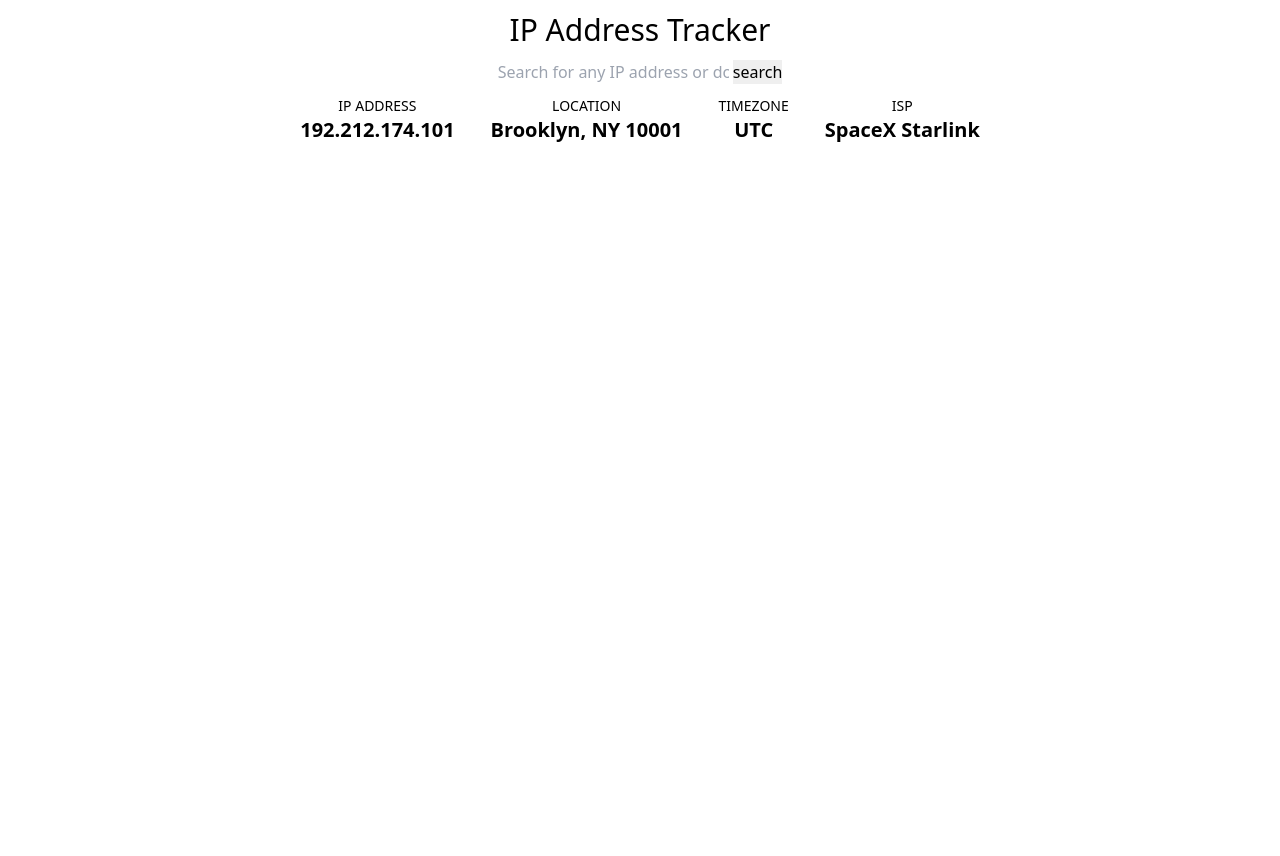
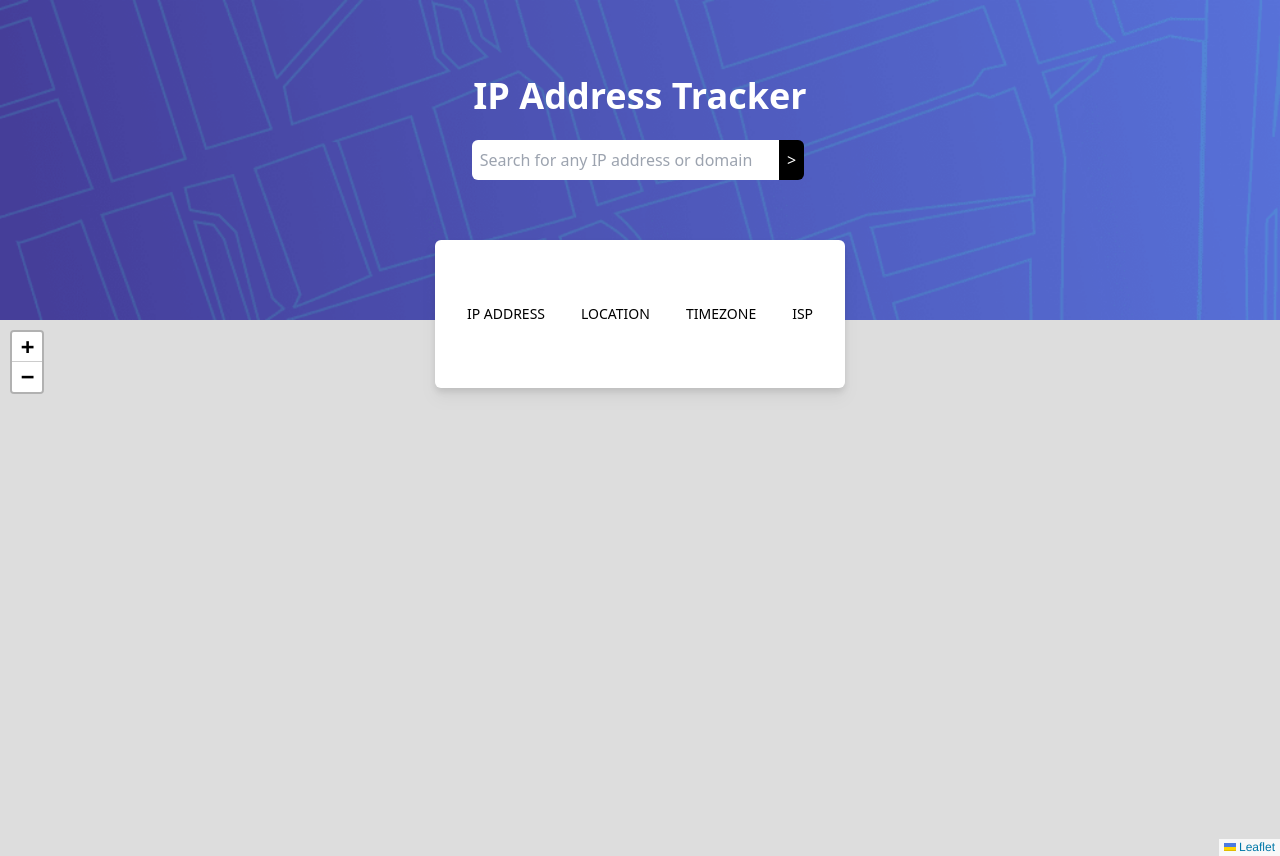
Before and after one commit to DavidSwanberg/ip-address-tracker, a website built with Vite: page index.html in a window 1280 px wide. Before the commit the page ends 800 px from the top, so only its background shows below. Built offline with nearby package versions, Linux system fonts and the light colour scheme; no server answers.

Commit message:
[add] more styling updates

```diff
--- a/index.html
+++ b/index.html
@@ -12,33 +12,39 @@
 
   <title>Frontend Mentor | IP Address Tracker</title>
 </head>
-<body class="text-center">
-  <h1 class="my-3 text-3xl">IP Address Tracker</h1>
-  <form class="my-3">
-    <input type="text" placeholder="Search for any IP address or domain">
-    <input type="submit" value="search">
+<body class="h-screen text-center">
+  <div class="relative pt-5 bg-cover h-1/3 md:pt-16 md:h-80 bg-hero-pattern">
+    <h1 class="my-3 text-3xl font-bold text-white md:text-4xl">IP Address Tracker</h1>
+    <div class="flex">
+      <form class="justify-center p-0 m-auto sm:my-3 md:w-96" id="form">
+        <input type="text" placeholder="Search for any IP address or domain" id="input" class="w-4/5 p-2 m-0 rounded-l-md">
+        <input type="submit" value=">" class="p-2 m-0 text-white transform -translate-x-1 bg-black rounded-r-md hover:text-blue-500">
       </form>
+    </div>
+  </div>
 
-  <div class="mx-auto w-max md:flex md:space-x-9">
+  <div class="absolute z-10 flex w-full px-2 -mt-20">
+    <div class="self-center w-5/6 px-8 py-5 mx-auto bg-white rounded-md md:w-max sm:py-10 md:py-16 md:flex md:space-x-9 drop-shadow-lg">
       <div>
         <div class="text-sm uppercase">IP Address</div>
-      <div class="text-xl font-bold">192.212.174.101</div>
+        <div class="text-xl font-bold" id="ip-address"></div>
       </div>
       <div>
         <div class="text-sm uppercase">Location</div>
-      <div class="text-xl font-bold">Brooklyn, NY 10001</div>
+        <div class="text-xl font-bold" id="location"></div>
       </div>
       <div>
         <div class="text-sm uppercase">Timezone</div>
-      <div class="text-xl font-bold">UTC <!-- add offset value dynamically using the API --></div>
+        <div class="text-xl font-bold" id="timezone"></div>
       </div>
       <div>
         <div class="text-sm uppercase">ISP</div>
-      <div class="text-xl font-bold">SpaceX Starlink</div>
+        <div class="text-xl font-bold" id="isp"></div>
+      </div>
     </div>
   </div>
 
-  <div id="mapid"></div>
+  <div class="z-0" id="mapid"></div>
 
   <!--
   <div class="attribution">
```
Lines whose indentation alone changed are shown as unchanged.
